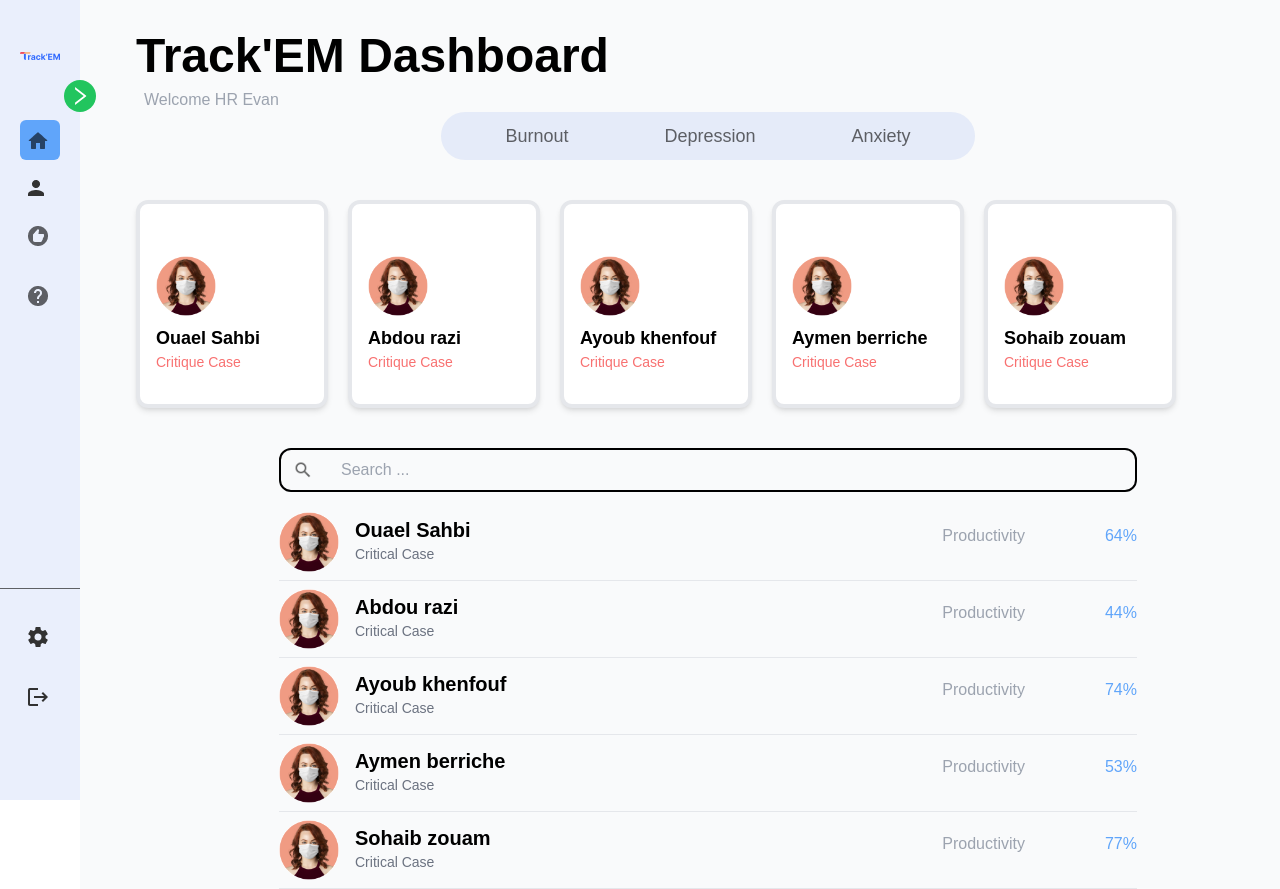
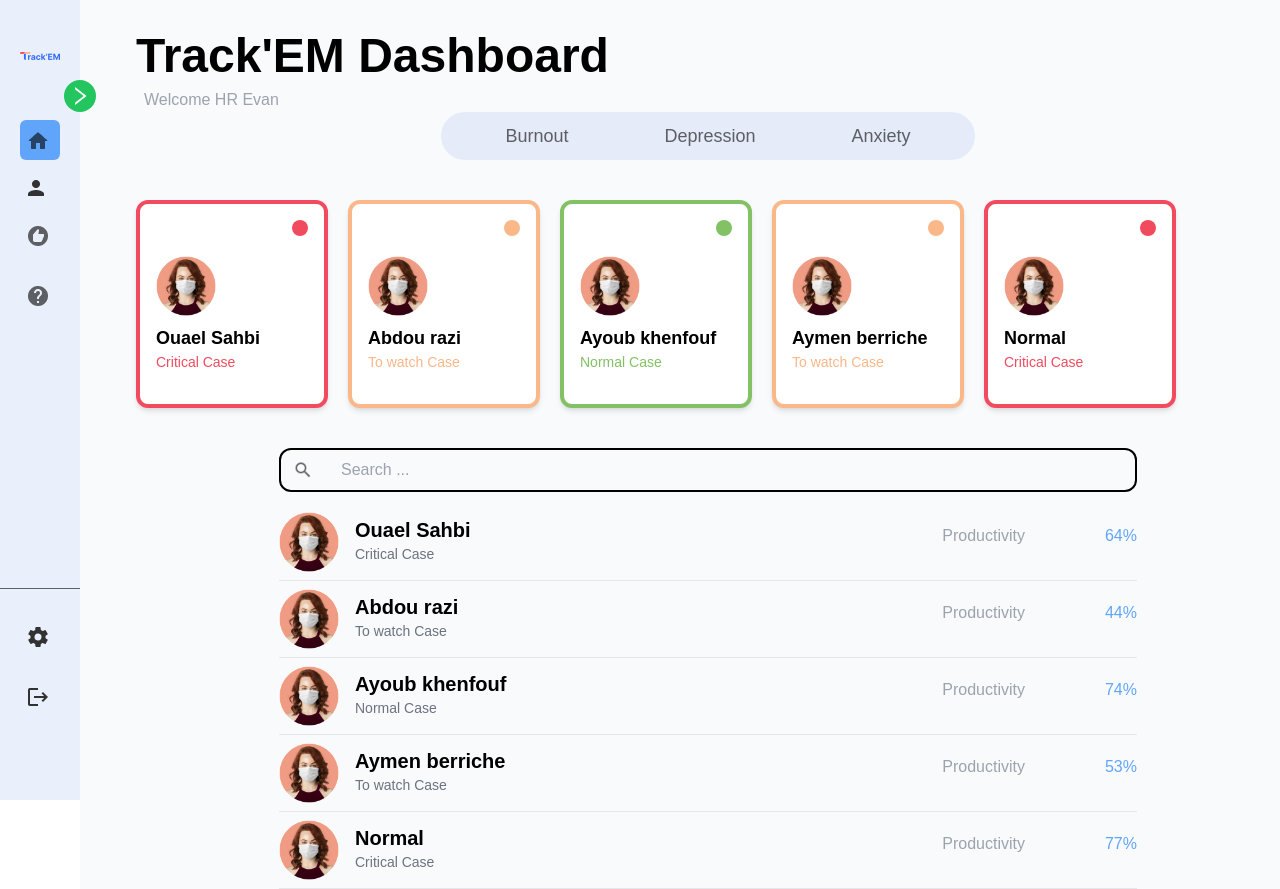
Before and after one commit to ouaelesi/Track-em-APP-, a React (Vite) app: page /users in a window 1280 px wide. Built offline with nearby package versions, Linux system fonts and the light colour scheme.

Commit message:
update employees cards

```diff
--- a/Data/Data.js
+++ b/Data/Data.js
@@ -15,7 +15,7 @@ export default [
     name: "Abdou razi",
     photo: "",
     Productivity: [44, 50, 75, 60],
-    state: "Critical",
+    state: "To watch",
     day: [40, 50, 90],
     week: [80, 80, 90],
     Month: [50, 70, 20],
@@ -26,7 +26,7 @@ export default [
     name: "Ayoub khenfouf",
     photo: "",
     Productivity: [74, 80, 75, 60],
-    state: "Critical",
+    state: "Normal",
     day: [50, 80, 50],
     week: [70, 80, 90],
     Month: [77, 70, 82],
@@ -37,7 +37,7 @@ export default [
     name: "Aymen berriche",
     photo: "",
     Productivity: [53, 80, 70, 60],
-    state: "Critical",
+    state: "To watch",
     day: [70, 80, 90],
     week: [70, 80, 90],
     Month: [77, 80, 59],
@@ -45,7 +45,7 @@ export default [
   },
   {
     _id: 4,
-    name: "Sohaib zouam",
+    name: "Normal",
     photo: "",
     Productivity: [77, 90, 50, 60],
     state: "Critical",
--- a/src/components/CardsSlider.jsx
+++ b/src/components/CardsSlider.jsx
@@ -10,7 +10,7 @@ const CardsSlider = (props) => {
       {props.data.map((emp, key) => (
         <Link to={`/users/${emp._id}`} key={key}>
           <a>
-            <EmployeeCard color="red-400" employee={emp} />
+            <EmployeeCard employee={emp} />
           </a>
         </Link>
       ))}
--- a/src/components/EmployeeCard.jsx
+++ b/src/components/EmployeeCard.jsx
@@ -1,16 +1,32 @@
 import EmployeeImage from "../assets/profile.png";
 import PropTypes from "prop-types";
 const EmployeeCard = (props) => {
+  let color;
+  switch (props.employee.state) {
+    case "Critical":
+      color = "#F04B5F";
+      break;
+    case "To watch":
+      color = "#FAB788";
+      break;
+    case "Normal":
+      color = "#82C164";
+      break;
+  }
   return (
     <div
-      className={`border-4 w-48 h-52 rounded-xl p-4 border-${props.color}   shadow-md bg-white  cursor-pointer hover:shadow-xl`}
+      className={`border-4 w-48 h-52 rounded-xl p-4 border-${color}  shadow-md bg-white  cursor-pointer hover:shadow-xl`}
+      style={{ borderColor: `${color}` }}
     >
       <div
-        className={`p-2 bg-${props.color}    w-fit rounded-full ml-auto`}
+        className="p-2     w-fit rounded-full ml-auto"
+        style={{ background: `${color}` }}
       ></div>
       <img src={EmployeeImage} width="60px" className="mt-5"></img>
       <div className="text-lg mt-2 font-semibold">{props.employee.name}</div>
-      <div className={`text-${props.color}   text-sm`}>Critique Case</div>
+      <div className="text-sm" style={{ color: `${color}` }}>
+        {props.employee.state} Case
+      </div>
     </div>
   );
 };
```
